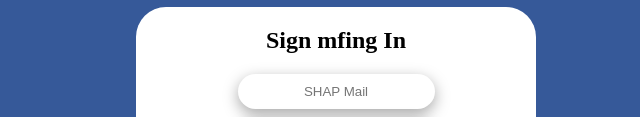
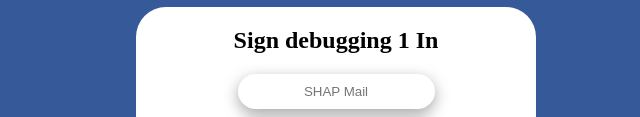
Before and after one commit to GOOSTRH/shapcafe, a website: page public/signup.html in a window 1280 px wide. Shown: the part 184-301 px from the top of the page, without its empty margins (0-640 px from the left). Drawn offline with Linux system fonts and the light colour scheme.

Commit message:
debugging

```diff
--- a/public/signup.html
+++ b/public/signup.html
@@ -14,7 +14,7 @@
     <section class="frm">
       <form id="signupform">
         <div class="container">
-          <h2 class="signin">Sign mfing In</h2>
+          <h2 class="signin">Sign debugging 1 In</h2>
 
           <label for="email">
             <input class="email" type="email" id="email" placeholder="SHAP Mail" name="email" required>
```
